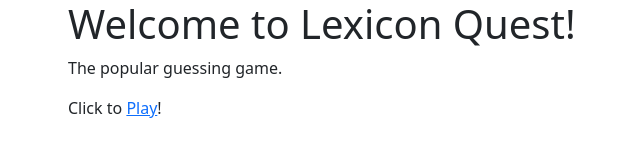
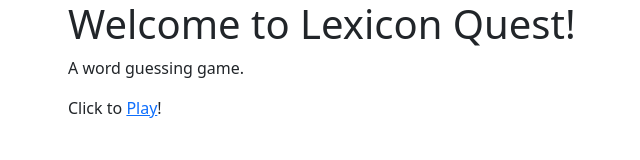
Before and after one commit to xnodeoncode/lexicon-quest, a plain HTML site: page index.html in a window 1280 px wide. Shown: the full height of the page, 14-654 px from the left. Drawn offline with nearby package versions, Linux system fonts and the light colour scheme.

Commit message:
See changes.md for revisions.

```diff
--- a/index.html
+++ b/index.html
@@ -16,7 +16,7 @@
       <div class="row">
         <div class="col">
           <h1>Welcome to Lexicon Quest!</h1>
-          <p>The popular guessing game.</p>
+          <p>A word guessing game.</p>
           <p>
             Click to
             <a href="v1/index.html" target="_blank">Play</a>!
```
